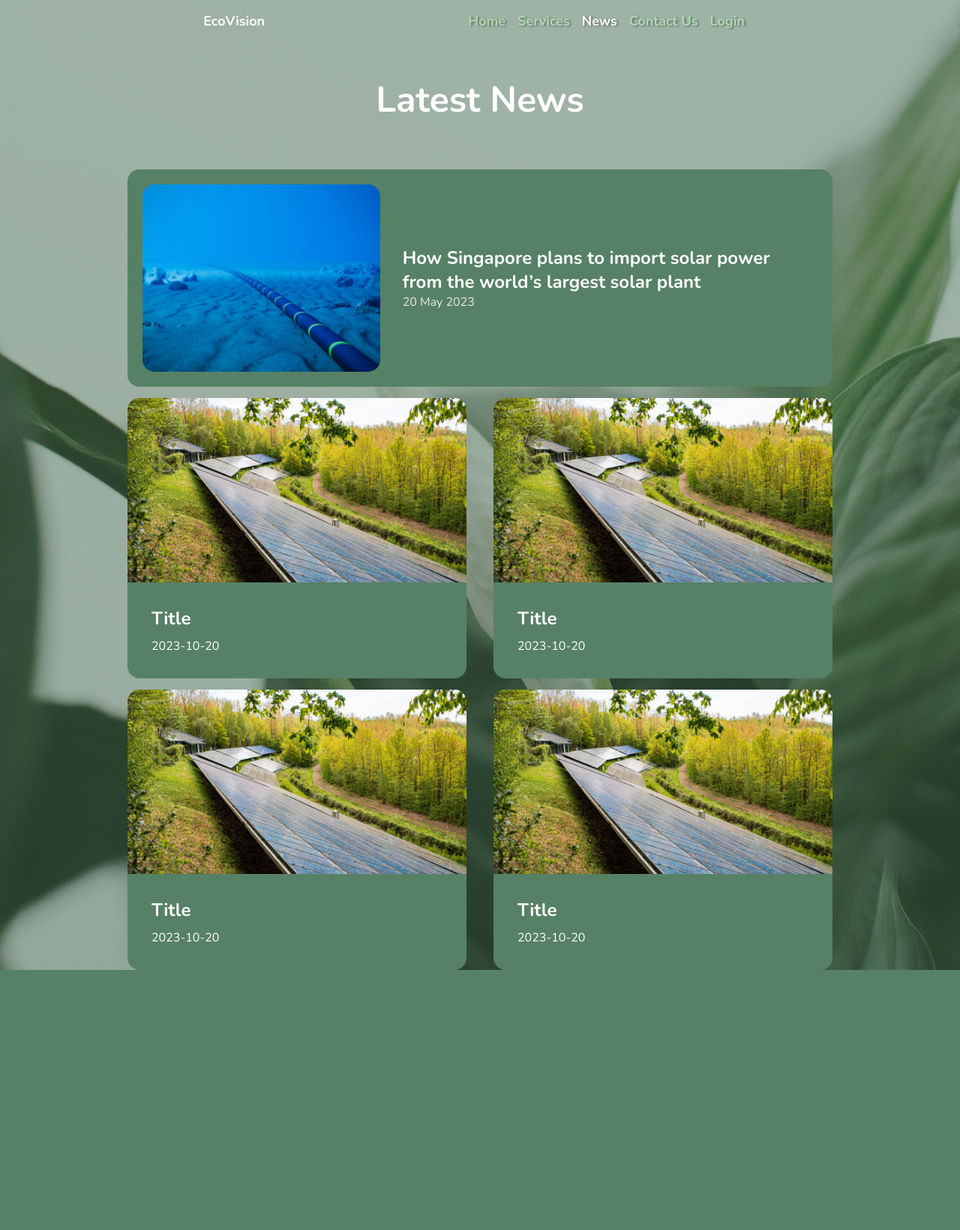
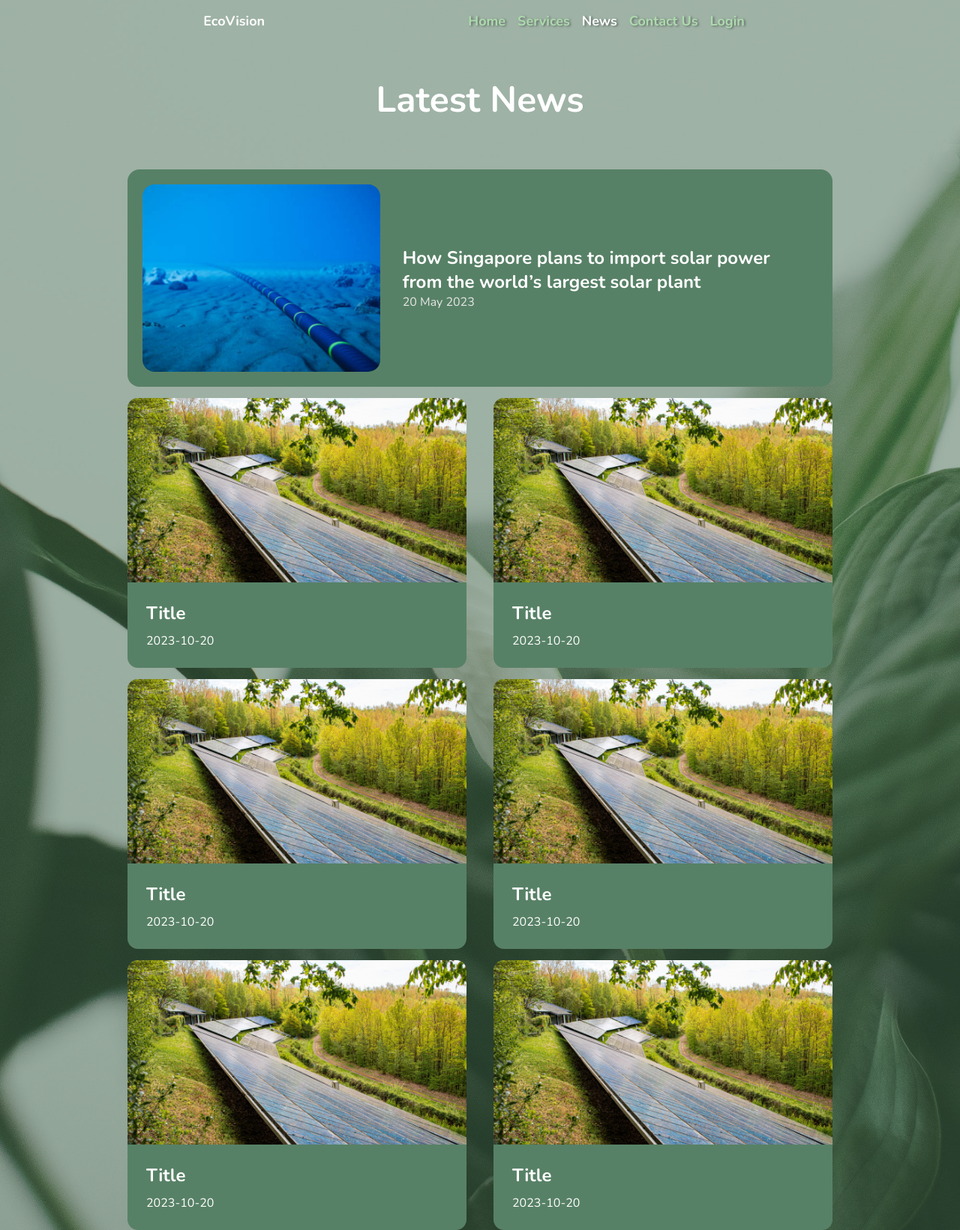
Before and after one commit to JacTBB/IT1166-EcoVision, a Flask app: page /news in a window 1280 px wide. Shown: the whole page at 75% size. Before the commit the page ends 1294 px from the top, so only its background shows below. Run offline with Flask 3, Linux system fonts and the light colour scheme.

Commit message:
fixed news, news able to display 3 latest news

```diff
--- a/app.py
+++ b/app.py
@@ -20,8 +20,11 @@ def favicon():
 
 @app.route('/')
 def index():
-    news = shelve.open("news").items()
-    return render_template('index.html', title='Home', selected="home", news=sorted(news, reverse=True))
+    news = shelve.open("news")
+    get_maxPosts = max(news.keys())
+    display_posts = str(int(get_maxPosts) - 2)
+
+    return render_template('index.html', title='Home', selected="home", news=sorted(news.items(), reverse=True), maxPosts=get_maxPosts, display_posts=display_posts)
 
 
 @app.route('/services')
--- a/news.py
+++ b/news.py
@@ -21,7 +21,7 @@ with shelve.open("news") as data:
         postid += 1
 
     postid = 3
-    for i in range(3, 5):
+    for i in range(3, 7):
         data[str(postid)] = Post("Cover-image-1-495x400.jpg", "Title",
                                  "Lorem ipsum dolor sit amet consectetur adipisicing elit. Aut, <b>iure eos aspernatur autem dicta minima et commodi?</b> Quia tempora voluptatibus fugit labore dolor reiciendis facilis. Nam eligendi deserunt minus unde?", "Author", "20 10 2023", postid)
         postid += 1
--- a/static/css/main.css
+++ b/static/css/main.css
@@ -116,6 +116,7 @@ h1 {
   -webkit-background-clip: text;
   -webkit-text-fill-color: transparent;
 }
+
 .home-aboutus {
   background-color: #4b7e5c;
   display: flex;
@@ -133,7 +134,7 @@ h1 {
   height: 50vh;
   color: white;
   width: 50%;
-  text-align: center;
+  text-align: justify;
   font-size: calc(16px + 0.5vw);
   gap: 5px;
   font-weight: 600;
@@ -174,7 +175,7 @@ h1 {
   height: 100%;
   width: 350px;
   background: #6b9478;
-  border-radius: 16px;
+  border-radius: 14px;
   overflow: hidden;
 }
 
@@ -328,7 +329,7 @@ h1 {
   flex-direction: column;
   width: 452px;
   background: #578166;
-  border-radius: 16px;
+  border-radius: 14px;
   word-break: break-word;
   overflow: hidden;
 }
@@ -358,7 +359,7 @@ h1 {
 }
 
 .news-section .catalog .news-head {
-  padding: 32px;
+  padding: 25px;
   display: flex;
   flex-direction: column;
   justify-content: space-between;
```
Also changed, not shown: templates/index.html (+5 -7 lines), 3 other files.
